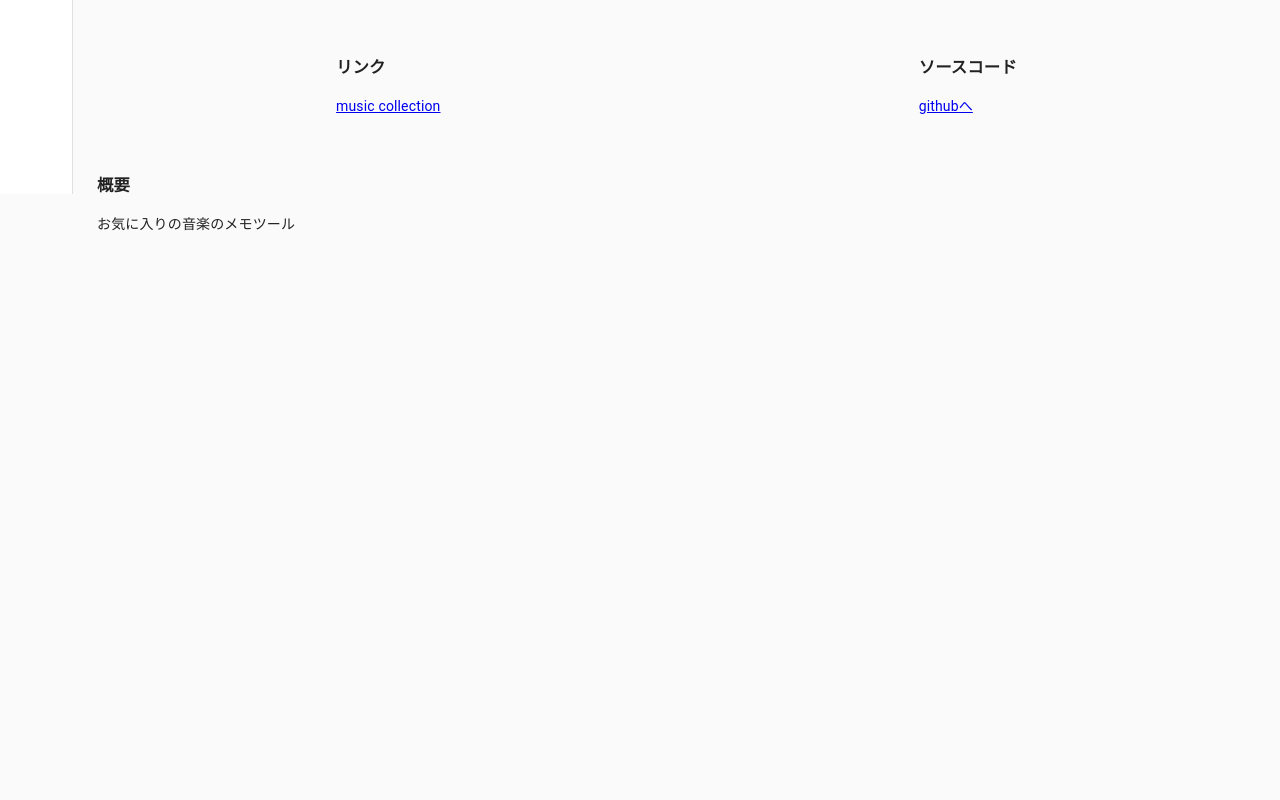
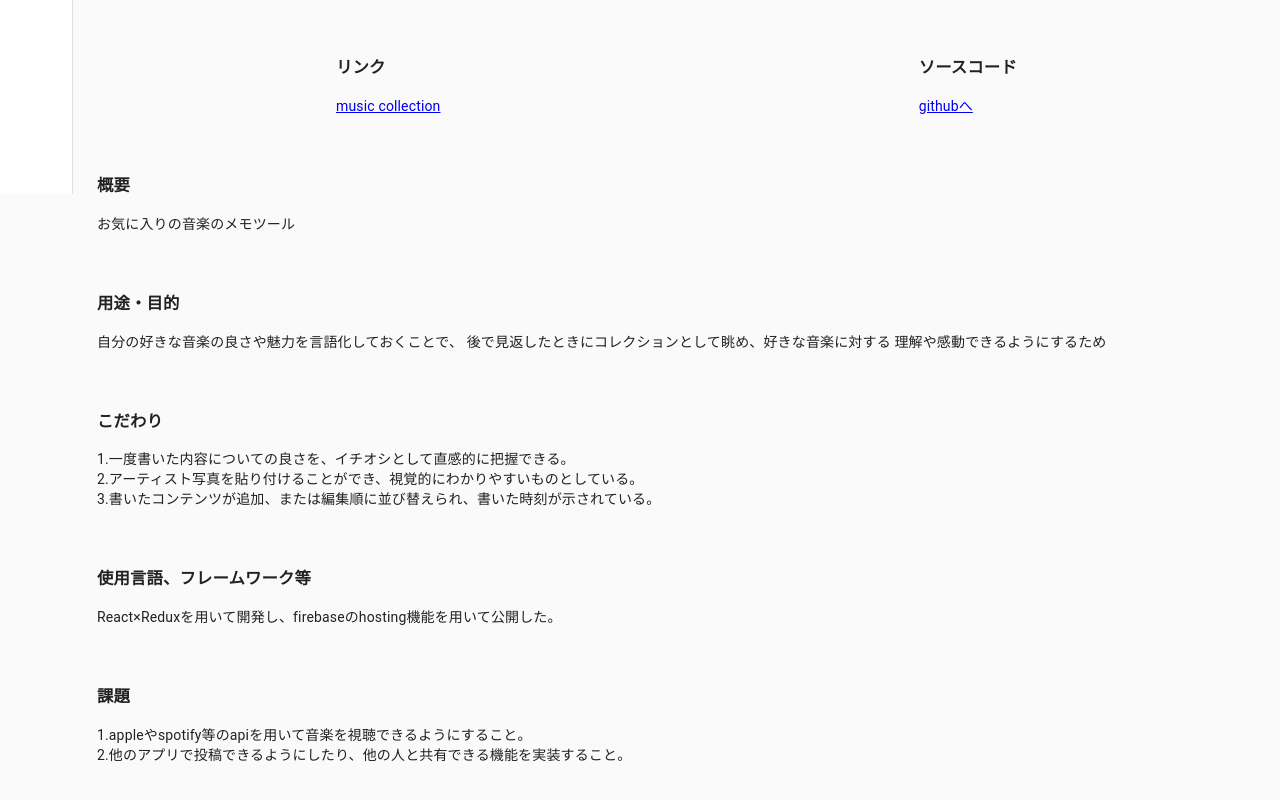
Before and after one commit to yasuyasu-w/myportforio, a React (Create React App) app: page /musiccollection in a window 1280 px wide. Shown: the part 606-1406 px from the top of the page. Before the commit the page ends 922 px from the top, so only its background shows below. Built offline with nearby package versions, Linux system fonts and the light colour scheme.

Commit message:
成果物の詳細を追加

```diff
--- a/src/Bar/page/ProductContent/MusicCollection.tsx
+++ b/src/Bar/page/ProductContent/MusicCollection.tsx
@@ -53,6 +53,28 @@ const MusicContent=()=>{
             <h3>概要</h3>
             <p>お気に入りの音楽のメモツール</p>
             </div>
+            <div className={classes.sentence}>
+            <h3>用途・目的</h3>
+            <p>自分の好きな音楽の良さや魅力を言語化しておくことで、
+                後で見返したときにコレクションとして眺め、好きな音楽に対する
+                理解や感動できるようにするため</p>
+            </div>
+            <div className={classes.sentence}>
+            <h3>こだわり</h3>
+            <p>1.一度書いた内容についての良さを、イチオシとして直感的に把握できる。<br/>
+               2.アーティスト写真を貼り付けることができ、視覚的にわかりやすいものとしている。<br/>
+               3.書いたコンテンツが追加、または編集順に並び替えられ、書いた時刻が示されている。</p>
+            </div>
+            <div className={classes.sentence}>
+            <h3>使用言語、フレームワーク等</h3>
+            <p>React×Reduxを用いて開発し、firebaseのhosting機能を用いて公開した。</p>
+            </div>
+            <div className={classes.sentence}>
+            <h3>課題</h3>
+            <p>1.appleやspotify等のapiを用いて音楽を視聴できるようにすること。<br/>
+               2.他のアプリで投稿できるようにしたり、他の人と共有できる機能を実装すること。
+            </p>
+            </div>
         </div>
         </>
     )
```
